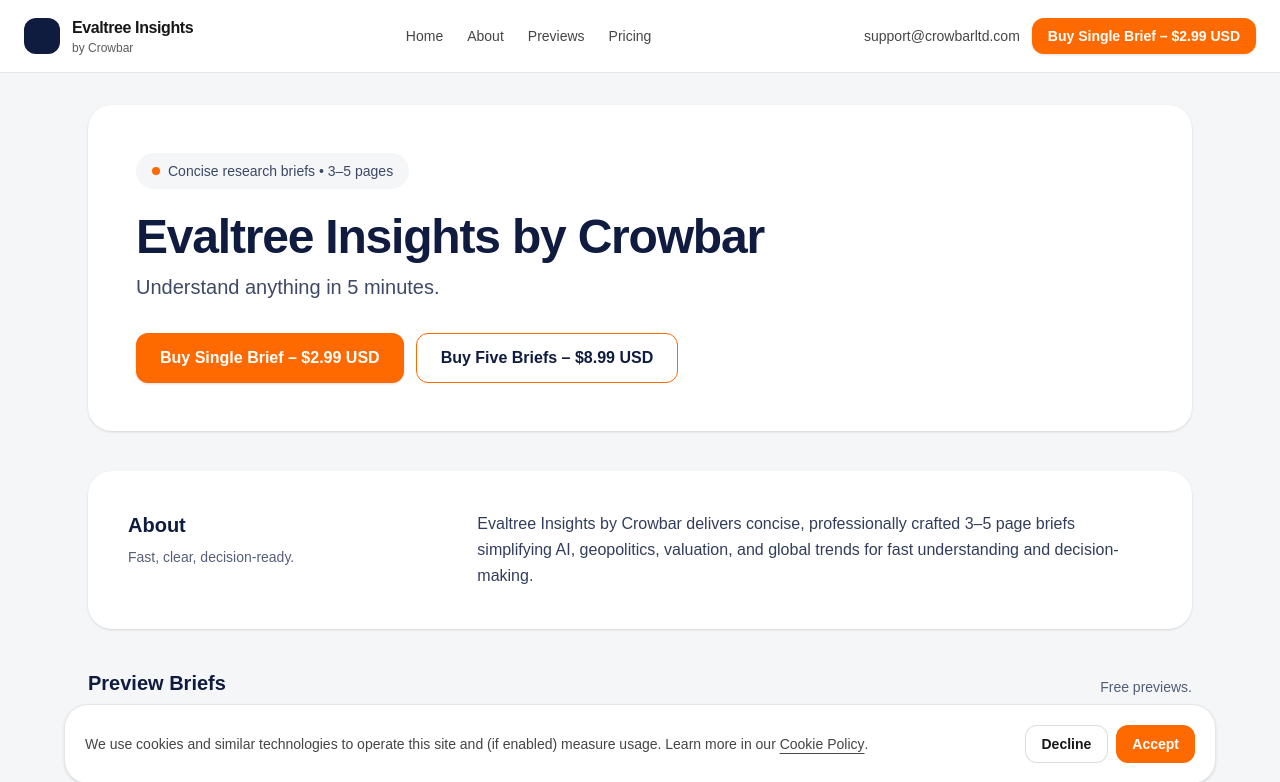
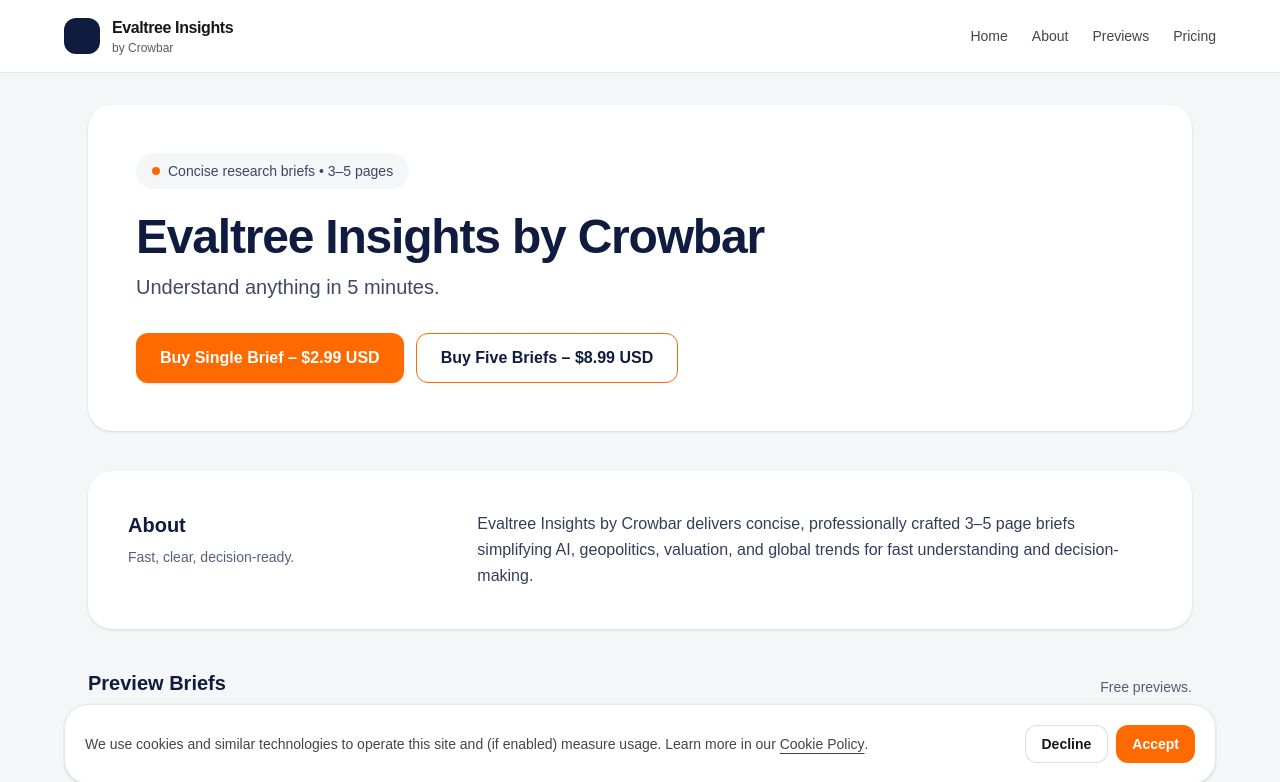
Before and after one commit to kanbanfeed/crowbar-evaltree, a Next.js app: page /evaltree in a window 1280 px wide. Shown: the top 782 px of the page. Built offline with nearby package versions, Linux system fonts and the light colour scheme.

Commit message:
updating

```diff
--- a/components/Header.tsx
+++ b/components/Header.tsx
@@ -12,7 +12,7 @@
   return (
 
  <header className="sticky top-0 z-50 border-b border-[#0F1C3F]/10 bg-white/85 backdrop-blur">
-        <div className=" flex w-full items-center justify-between gap-4 px-6 py-4">
+        <div className=" flex w-full items-center justify-between gap-4 px-16 py-4">
           {/* Brand */}
           <a href="#top" className="flex items-center gap-3">
             <div className="h-9 w-9 rounded-xl bg-[#0F1C3F]" />
@@ -38,7 +38,7 @@
           </nav>
 
           {/* Right actions */}
-          <div className="flex items-center gap-3">
+          {/* <div className="flex items-center gap-3">
             <a
               href="mailto:support@crowbarltd.com"
               className="hidden text-sm font-medium opacity-80 hover:opacity-100 md:inline"
@@ -52,7 +52,7 @@
             >
               Buy Single Brief – $2.99 USD
             </a>
-          </div>
+          </div> */}
         </div>
 
         {/* Mobile nav */}
```
